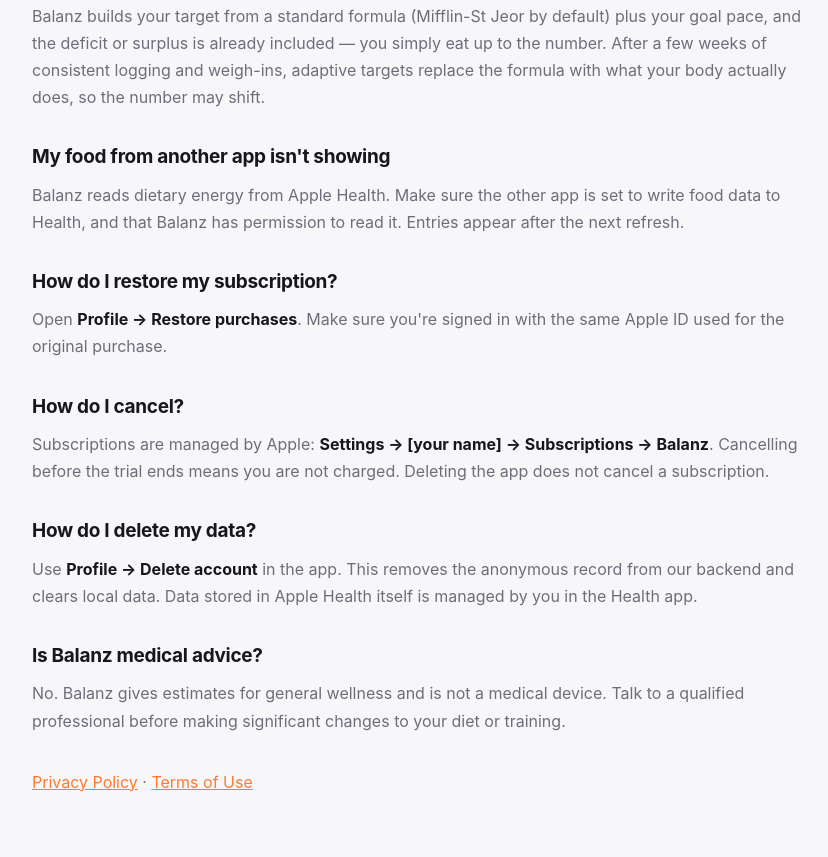
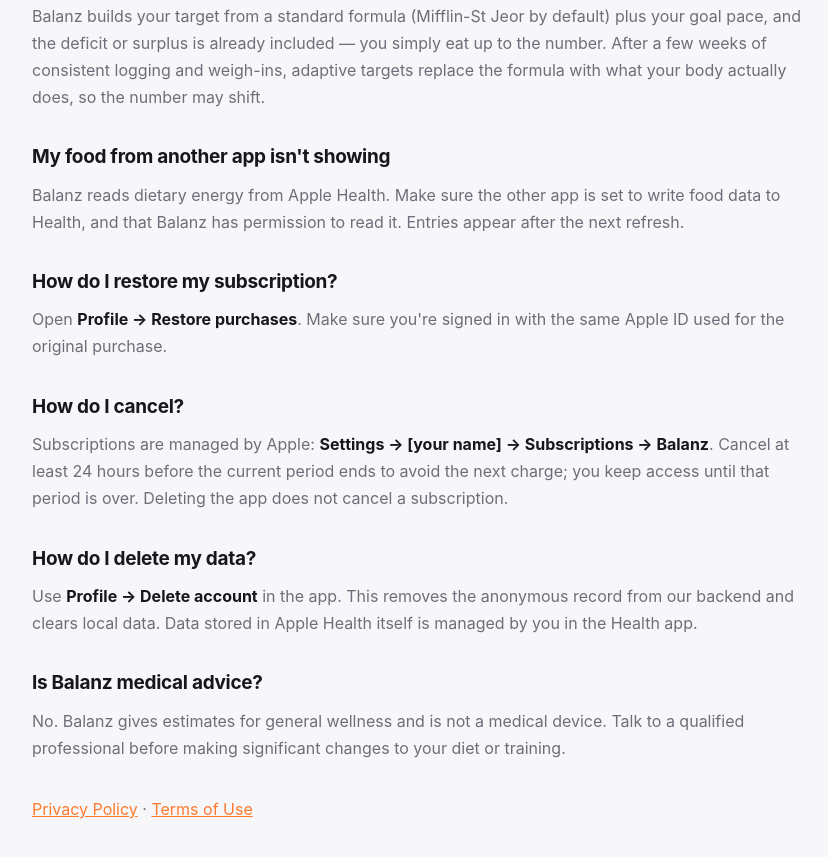
Before and after one commit to Alperenciftlikci/balanz, a plain HTML site: page support.html in a window 1280 px wide. Shown: the part 655-1512 px from the top of the page, without its empty margins (220-1048 px from the left). Drawn offline with Linux system fonts and the light colour scheme.

Commit message:
Support page: describe cancellation without the free trial
Co-Authored-By: Claude Fable 5.2 <noreply@anthropic.com>
Claude-Session: https://claude.ai/code/session_01Jwpa5VSi2mM4egFUSbXu1z

```diff
--- a/support.html
+++ b/support.html
@@ -50,7 +50,7 @@ strong{color:var(--text)}
   <p>Open <strong>Profile → Restore purchases</strong>. Make sure you're signed in with the same Apple ID used for the original purchase.</p>
 
   <h2>How do I cancel?</h2>
-  <p>Subscriptions are managed by Apple: <strong>Settings → [your name] → Subscriptions → Balanz</strong>. Cancelling before the trial ends means you are not charged. Deleting the app does not cancel a subscription.</p>
+  <p>Subscriptions are managed by Apple: <strong>Settings → [your name] → Subscriptions → Balanz</strong>. Cancel at least 24 hours before the current period ends to avoid the next charge; you keep access until that period is over. Deleting the app does not cancel a subscription.</p>
 
   <h2>How do I delete my data?</h2>
   <p>Use <strong>Profile → Delete account</strong> in the app. This removes the anonymous record from our backend and clears local data. Data stored in Apple Health itself is managed by you in the Health app.</p>
```
